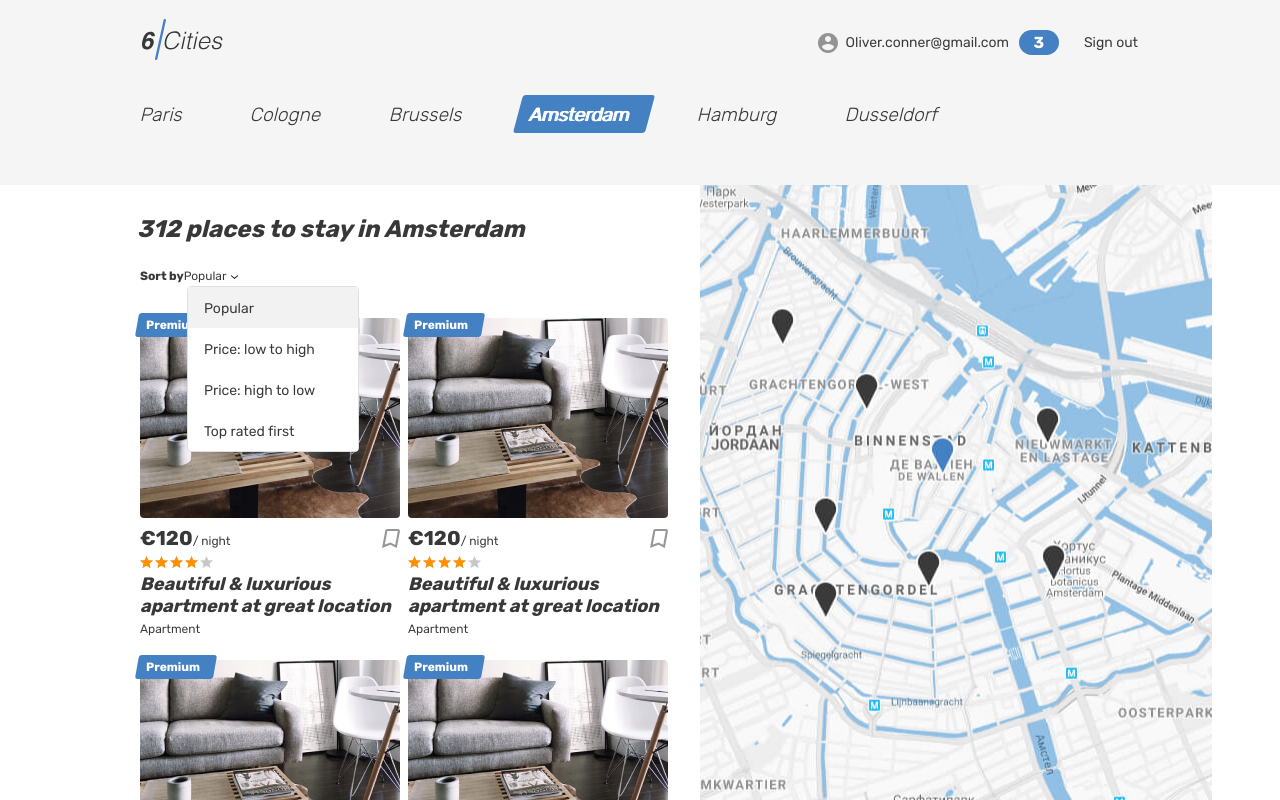
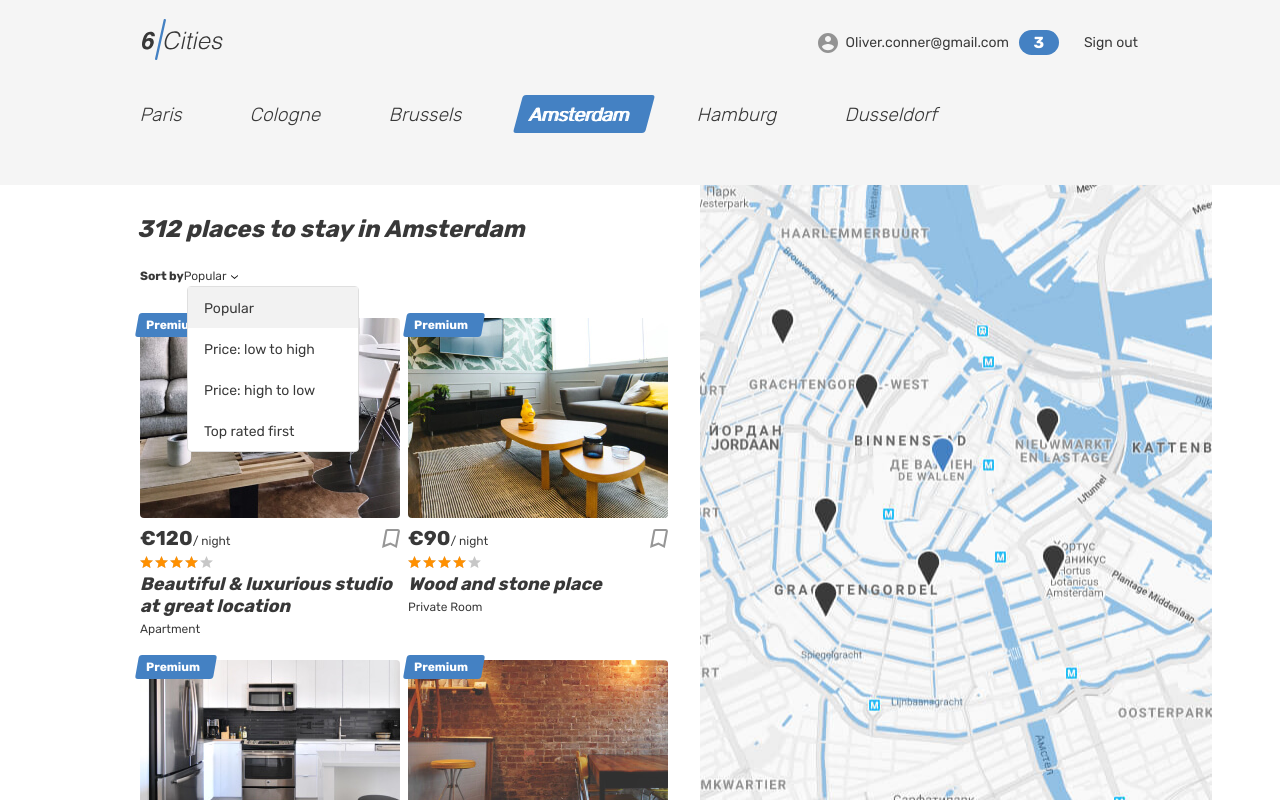
Before and after one commit to htmlacademy-react/35554-six-cities-13, a React (Vite) app: page / in a window 1280 px wide. Built offline with nearby package versions, Linux system fonts and the light colour scheme.

Commit message:
connect mocks to a main-page, place-card

```diff
--- a/src/components/app/app.tsx
+++ b/src/components/app/app.tsx
@@ -17,7 +17,7 @@ function App({cardsCount, offers}: AppPageProps): JSX.Element {
   return (
     <BrowserRouter>
       <Routes>
-        <Route path={AppRoute.Root} element={<MainPage cardsCount={cardsCount} />} />
+        <Route path={AppRoute.Root} element={<MainPage cardsCount={cardsCount} offers={offers} />} />
         <Route path={AppRoute.Login} element={<LoginScreen />} />
         <Route
           path={AppRoute.Favorites}
--- a/src/components/place-card/place-card.tsx
+++ b/src/components/place-card/place-card.tsx
@@ -1,4 +1,11 @@
-function PlaceCard() {
+import {Offer} from "../../types/offer";
+
+type PlaceCardProps = {
+  key: string;
+  item: Offer;
+};
+
+function PlaceCard({key, item}: PlaceCardProps): JSX.Element {
   return (
     <article className="cities__card place-card">
       <div className="place-card__mark">
@@ -6,17 +13,17 @@ function PlaceCard() {
       </div>
       <div className="cities__image-wrapper place-card__image-wrapper">
         <a href="#">
-          <img className="place-card__image" src="img/apartment-01.jpg" width="260" height="200" alt="Place image"/>
+          <img className="place-card__image" src={item.previewImage} width={260} height={200} alt="Place image"/>
         </a>
       </div>
       <div className="place-card__info">
         <div className="place-card__price-wrapper">
           <div className="place-card__price">
-            <b className="place-card__price-value">&euro;120</b>
+            <b className="place-card__price-value">&euro;{item.price}</b>
             <span className="place-card__price-text">&#47;&nbsp;night</span>
           </div>
           <button className="place-card__bookmark-button button" type="button">
-            <svg className="place-card__bookmark-icon" width="18" height="19">
+            <svg className="place-card__bookmark-icon" width={18} height={19}>
               <use xlinkHref="#icon-bookmark"></use>
             </svg>
             <span className="visually-hidden">To bookmarks</span>
@@ -29,9 +36,9 @@ function PlaceCard() {
           </div>
         </div>
         <h2 className="place-card__name">
-          <a href="#">Beautiful &amp; luxurious apartment at great location</a>
+          <a href="#">{item.title}</a>
         </h2>
-        <p className="place-card__type">Apartment</p>
+        <p className="place-card__type">{item.type}</p>
       </div>
     </article>
   );
--- a/src/mocks/offers.ts
+++ b/src/mocks/offers.ts
@@ -4,7 +4,7 @@ export const offers: Offers = [
   {
     id: crypto.randomUUID(),
     title: 'Beautiful & luxurious studio at great location',
-    type: 'apartment',
+    type: 'Apartment',
     price: 120,
     city: {
       name: 'Amsterdam',
@@ -21,12 +21,12 @@ export const offers: Offers = [
     isFavorite: false,
     isPremium: false,
     rating: 4,
-    previewImage: 'https://url-to-image/image.png'
+    previewImage: 'img/apartment-01.jpg'
   },
   {
     id: crypto.randomUUID(),
     title: 'Wood and stone place',
-    type: 'room',
+    type: 'Private Room',
     price: 90,
     city: {
       name: 'Amsterdam',
@@ -43,12 +43,12 @@ export const offers: Offers = [
     isFavorite: true,
     isPremium: false,
     rating: 4,
-    previewImage: 'https://url-to-image/image.png'
+    previewImage: 'img/apartment-02.jpg'
   },
   {
     id: crypto.randomUUID(),
     title: 'Canal View Prinsengracht',
-    type: 'house',
+    type: 'House',
     price: 100,
     city: {
       name: 'Amsterdam',
@@ -65,12 +65,12 @@ export const offers: Offers = [
     isFavorite: false,
     isPremium: false,
     rating: 3,
-    previewImage: 'https://url-to-image/image.png'
+    previewImage: 'img/apartment-03.jpg'
   },
   {
     id: crypto.randomUUID(),
     title: 'Nice, cozy, warm big bed apartment',
-    type: 'hotel',
+    type: 'Hotel',
     price: 160,
     city: {
       name: 'Amsterdam',
@@ -87,6 +87,6 @@ export const offers: Offers = [
     isFavorite: false,
     isPremium: true,
     rating: 5,
-    previewImage: 'https://url-to-image/image.png'
+    previewImage: 'img/room.jpg'
   }
 ];
--- a/src/pages/main-page/main-page.tsx
+++ b/src/pages/main-page/main-page.tsx
@@ -1,12 +1,13 @@
 import PlaceCard from '../../components/place-card/place-card';
 import Header from '../../components/header/header';
-import {offers} from "../../mocks/offers";
+import {Offers} from '../../types/offer';
 
 type MainPageProps = {
   cardsCount: number;
+  offers: Offers;
 }
 
-function MainPage({cardsCount}: MainPageProps): JSX.Element {
+function MainPage({cardsCount, offers}: MainPageProps): JSX.Element {
   console.log(offers);
   return (
     <div className="page page--gray page--main">
@@ -71,7 +72,7 @@ function MainPage({cardsCount}: MainPageProps): JSX.Element {
                 </ul>
               </form>
               <div className="cities__places-list places__list tabs__content">
-                {Array.from({length: cardsCount}, (card, id) => (<PlaceCard key={id} item={card}/>))}
+                {offers.slice(0, cardsCount).map((offer) => (<PlaceCard key={offer.id} item={offer} />))}
               </div>
             </section>
             <div className="cities__right-section">
```
